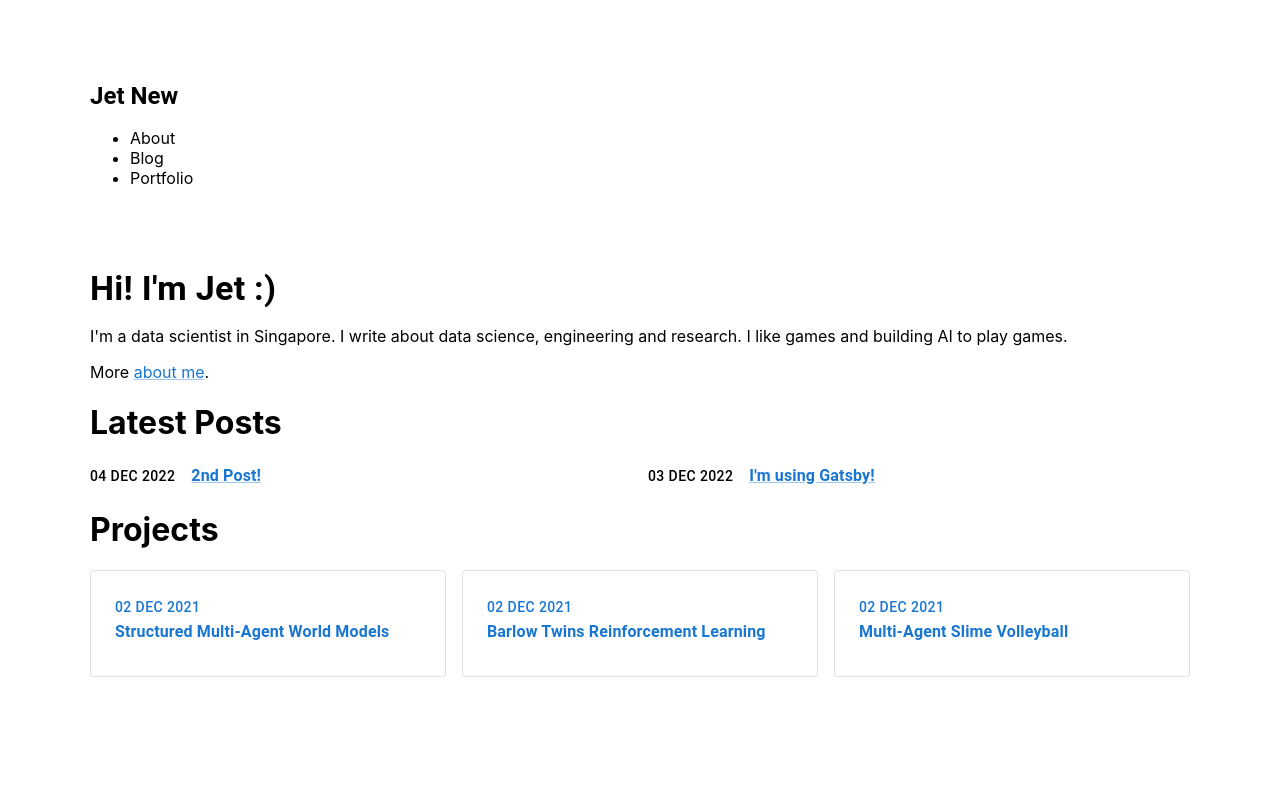
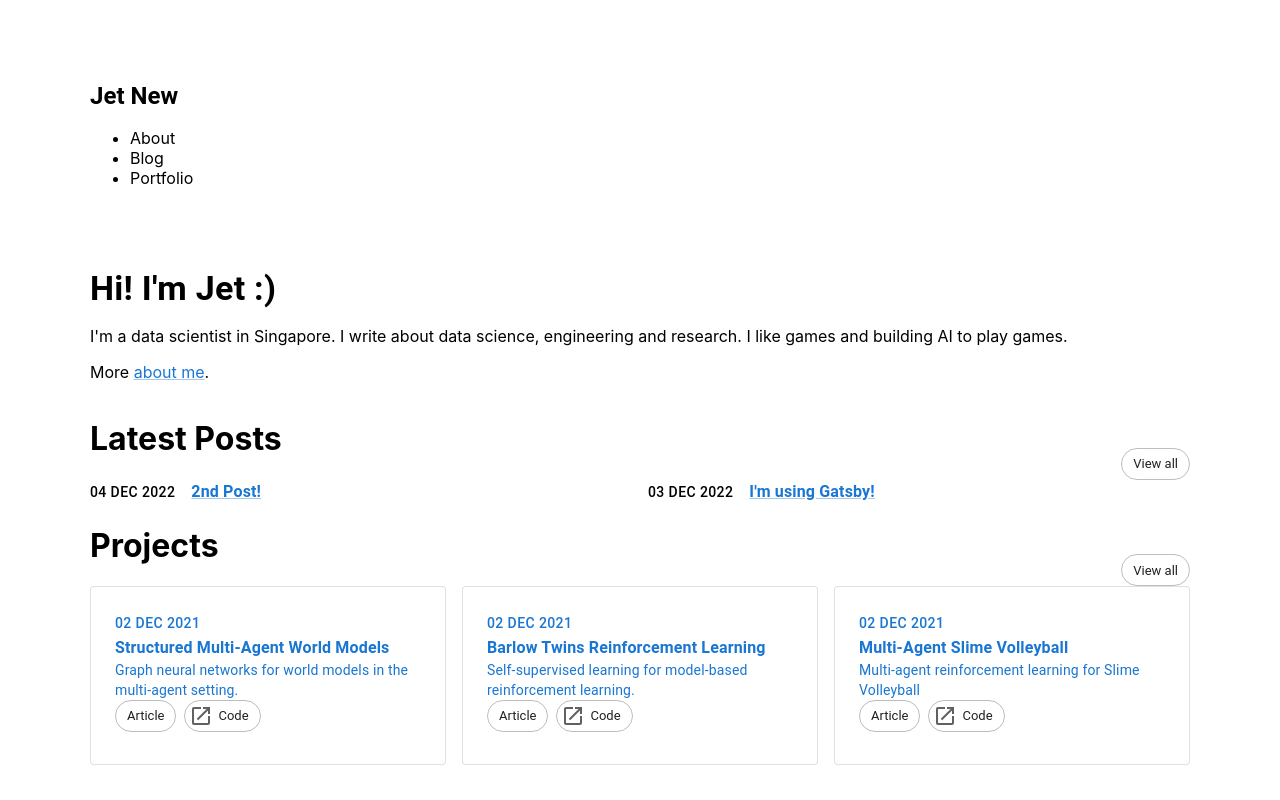
Before and after one commit to jetnew/website, a Gatsby site: page / in a window 1280 px wide. Built offline with nearby package versions, Linux system fonts and the light colour scheme; Gatsby itself is replaced by a stand-in of ours.

Commit message:
Add project card elements

```diff
--- a/package.json
+++ b/package.json
@@ -20,6 +20,7 @@
     "@emotion/styled": "^11.10.5",
     "@fontsource/roboto": "^4.5.8",
     "@mdx-js/react": "^2.1.5",
+    "@mui/icons-material": "^5.10.16",
     "@mui/material": "^5.10.16",
     "gatsby": "^5.2.0",
     "gatsby-cli": "^5.2.0",
--- a/portfolio/project1/index.mdx
+++ b/portfolio/project1/index.mdx
@@ -2,10 +2,10 @@
 title: "Structured Multi-Agent World Models"
 date: "2021-12-02"
 slug: "smawm"
-hero_image: "./riho-kroll-m4sGYaHYN5o-unsplash.jpg"
-hero_image_alt: "Dice"
-hero_image_credit_text: "Riho Kroll"
-hero_image_credit_link: "https://unsplash.com/photos/m4sGYaHYN5o"
+excerpt: "Graph neural networks for world models in the multi-agent setting."
+article: "smawm"
+code: "https://www.github.com/jetnew/smawm"
+demo: ""
 ---
 
 Structured multi-agent world models!
--- a/portfolio/project2/index.mdx
+++ b/portfolio/project2/index.mdx
@@ -2,10 +2,10 @@
 title: "Barlow Twins Reinforcement Learning"
 date: "2021-12-02"
 slug: "btrl"
-hero_image: "./riho-kroll-m4sGYaHYN5o-unsplash.jpg"
-hero_image_alt: "Dice"
-hero_image_credit_text: "Riho Kroll"
-hero_image_credit_link: "https://unsplash.com/photos/m4sGYaHYN5o"
+excerpt: "Self-supervised learning for model-based reinforcement learning."
+article: "btrl"
+code: "https://www.github.com/jetnew/btrl"
+demo: ""
 ---
 
 Barlow Twins reinforcement learning!
--- a/portfolio/project3/index.mdx
+++ b/portfolio/project3/index.mdx
@@ -2,10 +2,10 @@
 title: "Multi-Agent Slime Volleyball"
 date: "2021-12-02"
 slug: "slimerl"
-hero_image: "./riho-kroll-m4sGYaHYN5o-unsplash.jpg"
-hero_image_alt: "Dice"
-hero_image_credit_text: "Riho Kroll"
-hero_image_credit_link: "https://unsplash.com/photos/m4sGYaHYN5o"
+excerpt: "Multi-agent reinforcement learning for Slime Volleyball"
+article: "slimerl"
+code: "https://www.github.com/jetnew/slimerl"
+demo: ""
 ---
 
-Barlow Twins reinforcement learning!
+Slime Volleyball!
--- a/src/components/projectbanner.js
+++ b/src/components/projectbanner.js
@@ -4,6 +4,10 @@ import Link from './link'
 import Typography from '@mui/material/Typography'
 import Card from '@mui/material/Card'
 import CardContent from '@mui/material/CardContent'
+import Stack from '@mui/material/Stack'
+import Chip from '@mui/material/Chip'
+import OpenInNewIcon from '@mui/icons-material/OpenInNew';
+
 
 
 const ProjectBanner = ({ project }) => {
@@ -13,6 +17,11 @@ const ProjectBanner = ({ project }) => {
                 <CardContent>
                     <Typography variant="button">{project.date}</Typography>
                     <Typography variant="body1"><b>{project.title}</b></Typography>
+                    <Typography variant="body2">{project.excerpt}</Typography>
+                    <Stack direction="row" spacing={1}>
+                        <Chip label="Article" variant="outlined" />
+                        <Chip label="Code" variant="outlined" icon={<OpenInNewIcon />} />
+                    </Stack>
                 </CardContent>
             </Link>
         </Card>
--- a/src/pages/index.js
+++ b/src/pages/index.js
@@ -9,6 +9,8 @@ import Seo from '../components/seo'
 import Grid from '@mui/material/Grid'
 import Typography from '@mui/material/Typography'
 import Box from '@mui/material/Box'
+import Stack from '@mui/material/Stack'
+import Chip from '@mui/material/Chip'
 
 const IndexPage = () => {
   const data = useStaticQuery(graphql`
@@ -19,6 +21,10 @@ const IndexPage = () => {
             title
             date(formatString: "DD MMM YYYY")
             slug
+            excerpt
+            article
+            code
+            demo
           }
           id
           excerpt
@@ -40,7 +46,10 @@ const IndexPage = () => {
       <p>I'm a data scientist in Singapore. I write about data science, engineering and research. I like games and building AI to play games.</p>
       <p>More <Link to="/about">about me</Link>.</p>
 
-      <h1>Latest Posts</h1>
+      <Stack direction="row" justifyContent="space-between" alignItems="flex-end">
+        <h1>Latest Posts</h1>
+        <Chip label="View all" href="/blog" variant="outlined" />
+      </Stack>
 
       <Grid container spacing={2}>
         <Grid item xs={6}>
@@ -51,7 +60,11 @@ const IndexPage = () => {
         </Grid>
       </Grid>
 
-      <h1>Projects</h1>
+      <Stack direction="row" justifyContent="space-between" alignItems="flex-end">
+        <h1>Projects</h1>
+        <Chip label="View all" variant="outlined" href="/portfolio" />
+      </Stack>
+
 
       <Grid container spacing={2}>
         <Grid item xs={4}>
@@ -64,7 +77,7 @@ const IndexPage = () => {
           <ProjectBanner project={projects[2].frontmatter}></ProjectBanner>
         </Grid>
       </Grid>
-    </Layout>
+    </Layout >
   )
 }
 
```
Also changed, not shown: README.md, 1 other file.
